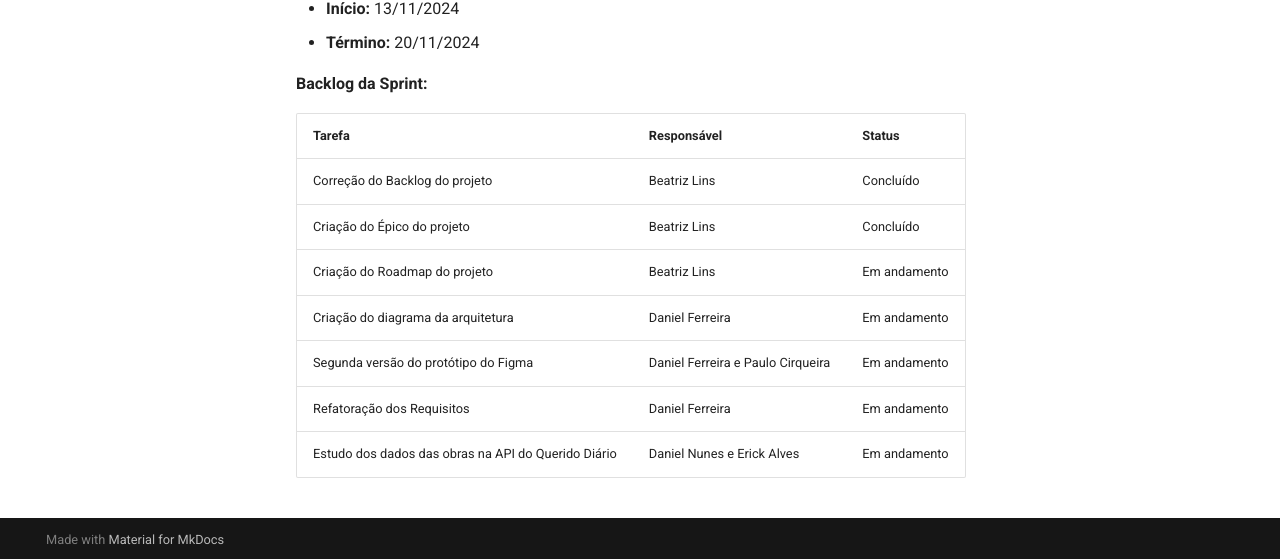
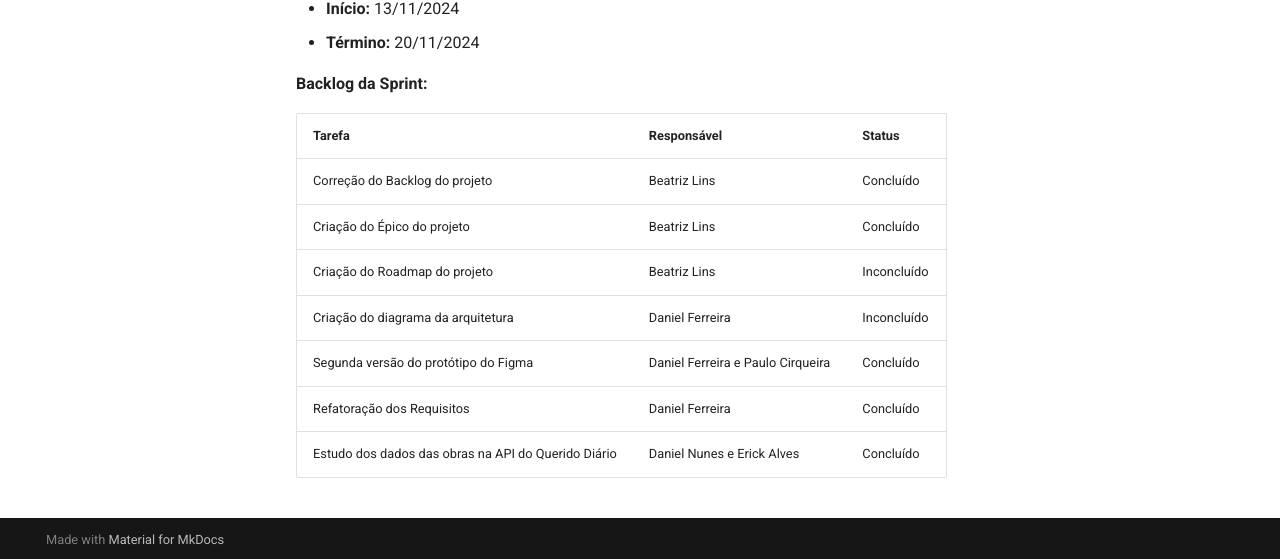
Before and after one commit to unb-mds/2024-2-Squad08, an MkDocs documentation site: the page built from docs/sprints/sprint3.md, in a window 1280 px wide and 1107 px high. Shown: the part 545-1104 px from the top of the window. Built offline with MkDocs 1.6.1 and Material for MkDocs 9.7.7, drawn with Linux system fonts in a browser that asks for light colours; comment, search, counter and statistics services are not loaded.

Commit message:
feat: sprints upgrade

```diff
--- a/docs/sprints/sprint3.md
+++ b/docs/sprints/sprint3.md
@@ -13,8 +13,8 @@ O objetivo da Sprint 03 é realizar a correção e o refinamento do backlog do p
 |--------|-------------|-----------------------|
 | Correção do Backlog do projeto| Beatriz Lins | Concluído |
 | Criação do Épico do projeto| Beatriz Lins | Concluído |
-| Criação do Roadmap do projeto | Beatriz Lins | Em andamento |
-| Criação do diagrama da arquitetura | Daniel Ferreira | Em andamento |
-| Segunda versão do protótipo do Figma | Daniel Ferreira e Paulo Cirqueira | Em andamento|
-| Refatoração dos Requisitos | Daniel Ferreira | Em andamento |
-| Estudo dos dados das obras na API do Querido Diário | Daniel Nunes e Erick Alves | Em andamento |
+| Criação do Roadmap do projeto | Beatriz Lins | Inconcluído |
+| Criação do diagrama da arquitetura | Daniel Ferreira | Inconcluído |
+| Segunda versão do protótipo do Figma | Daniel Ferreira e Paulo Cirqueira | Concluído |
+| Refatoração dos Requisitos | Daniel Ferreira | Concluído |
+| Estudo dos dados das obras na API do Querido Diário | Daniel Nunes e Erick Alves | Concluído |
```
Also changed, not shown: docs/sprints/sprint2.md (+1 -1 lines), docs/sprints/sprint4.md (+4 -3 lines).
